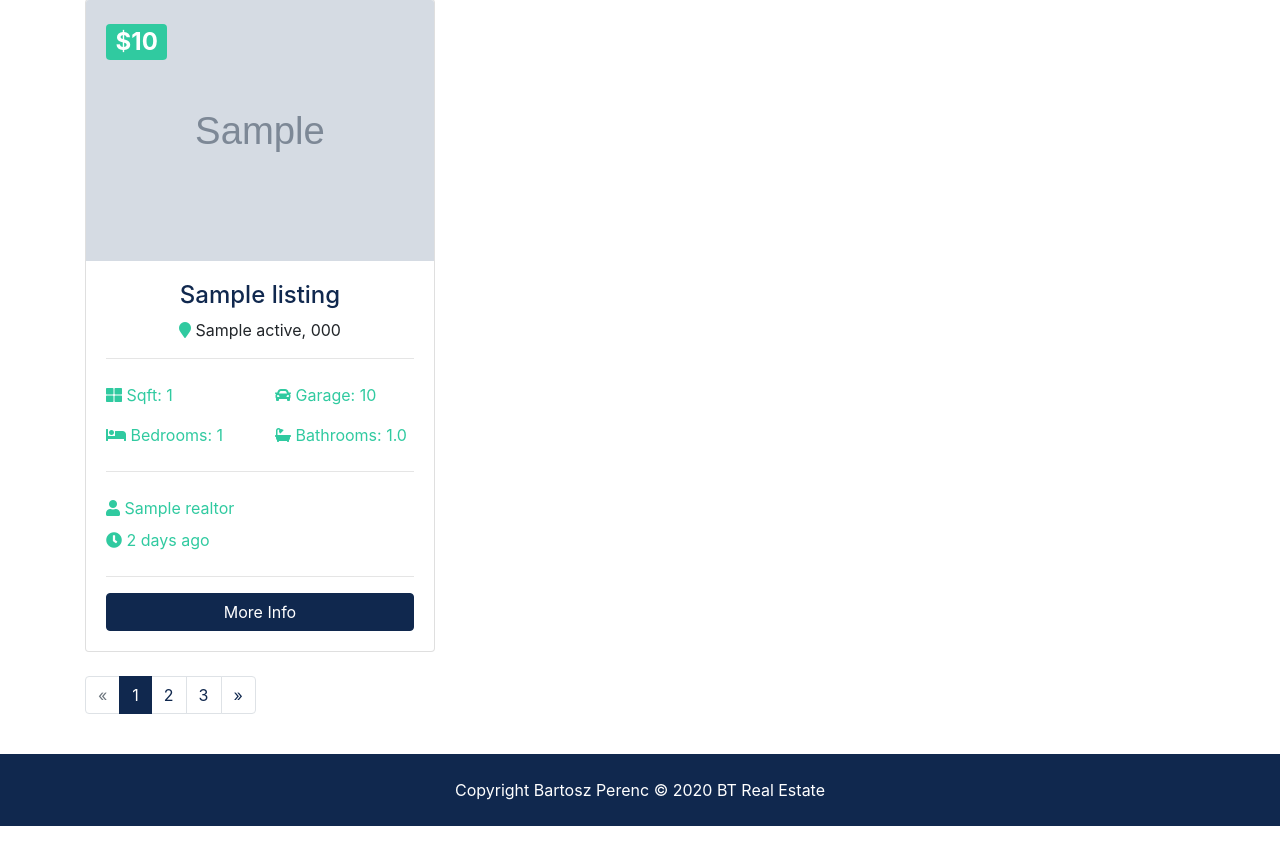
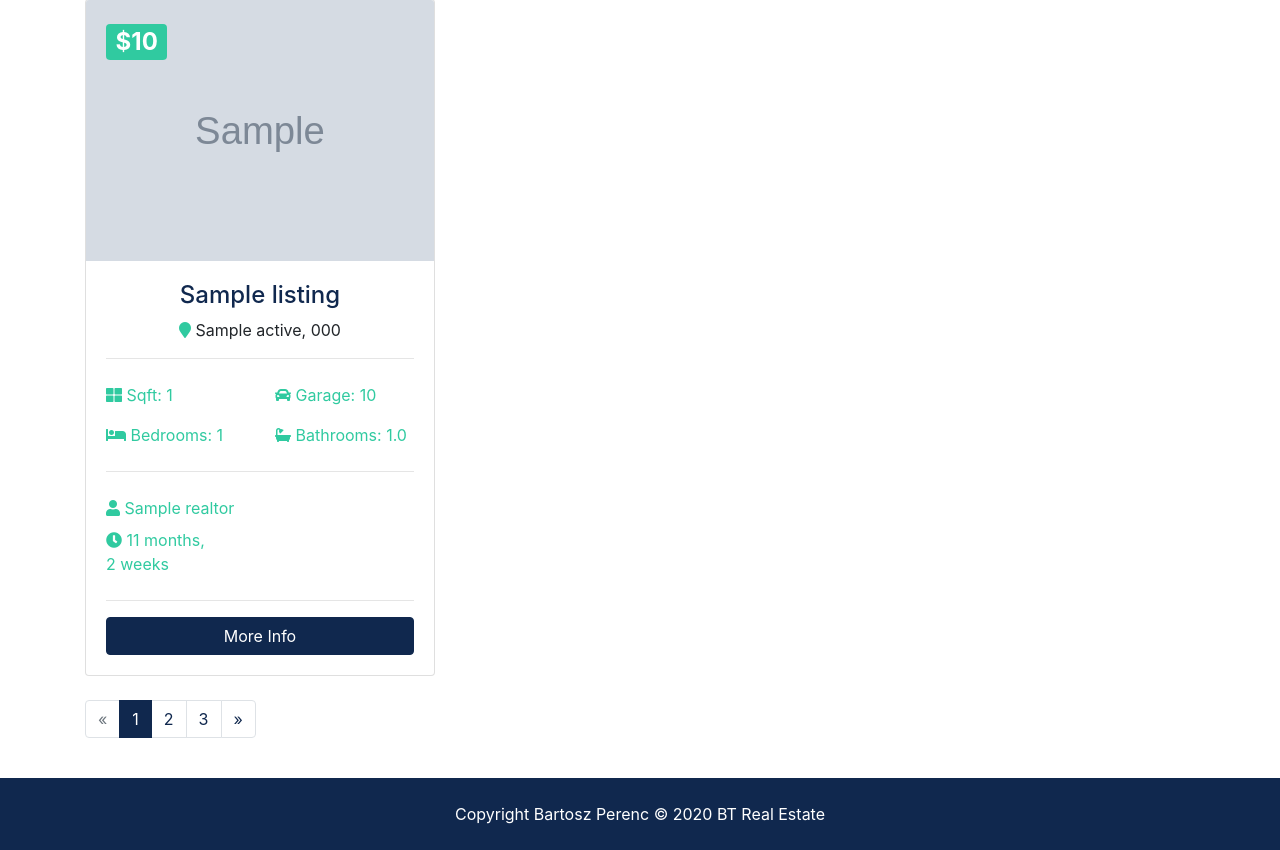
Before and after one commit to bartoszper/Django-FullBackend-Home-s-App, a Django app: page /listings/ in a window 1280 px wide. Shown: the part 450-1300 px from the top of the page. Before the commit the page ends 1276 px from the top, so only its background shows below. Run offline with Django 3.2, Linux system fonts and the light colour scheme; tables that the repository leaves empty hold one stand-in row (values such as "Sample post"); grey boxes marked "Sample" are stand-in pictures; some libraries are stand-ins or nearby versions.

Commit message:
Update listing.html

```diff
--- a/src/templates/listings/listings.html
+++ b/src/templates/listings/listings.html
@@ -72,7 +72,7 @@
               </div>
               <div class="row text-secondary pb-2">
                 <div class="col-6">
-                  <i class="fas fa-clock"></i> 2 days ago</div>
+                  <i class="fas fa-clock"></i> {{ listing.list_date | timesince }}</div>
               </div>
               <hr>
               <a href="listing.html" class="btn btn-primary btn-block">More Info</a>
```
